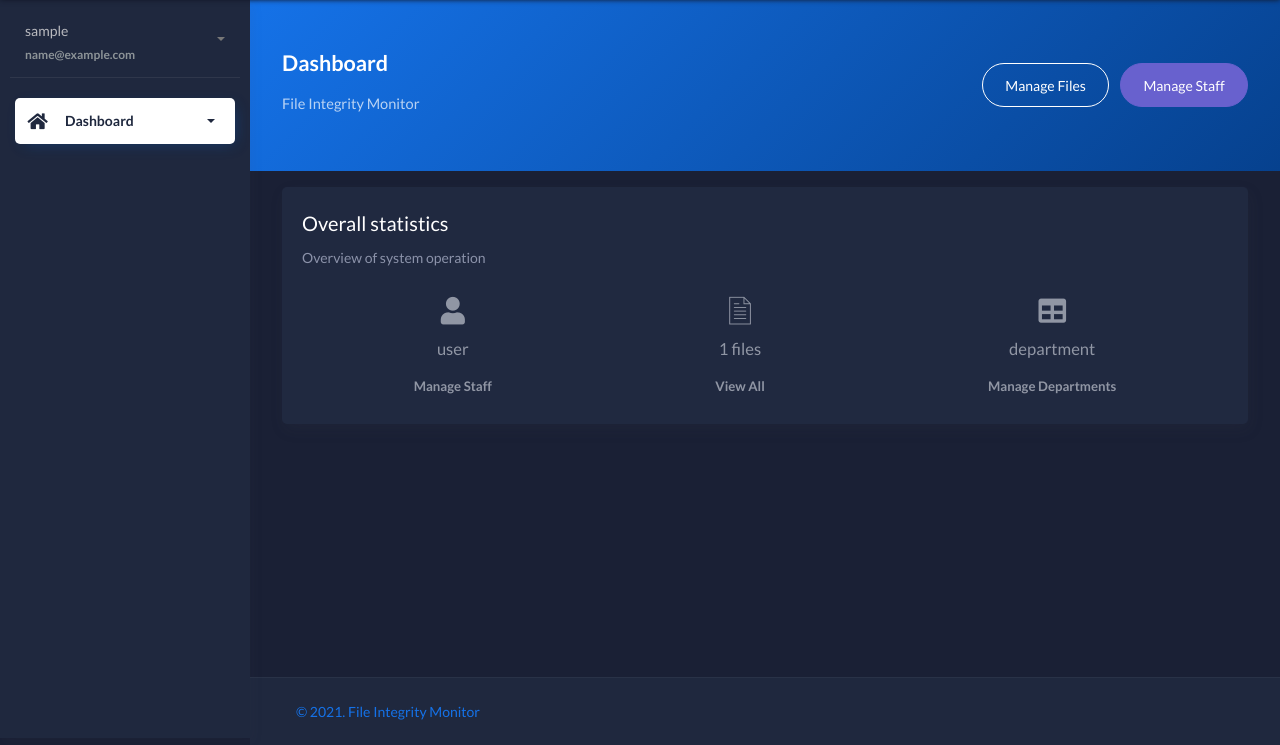
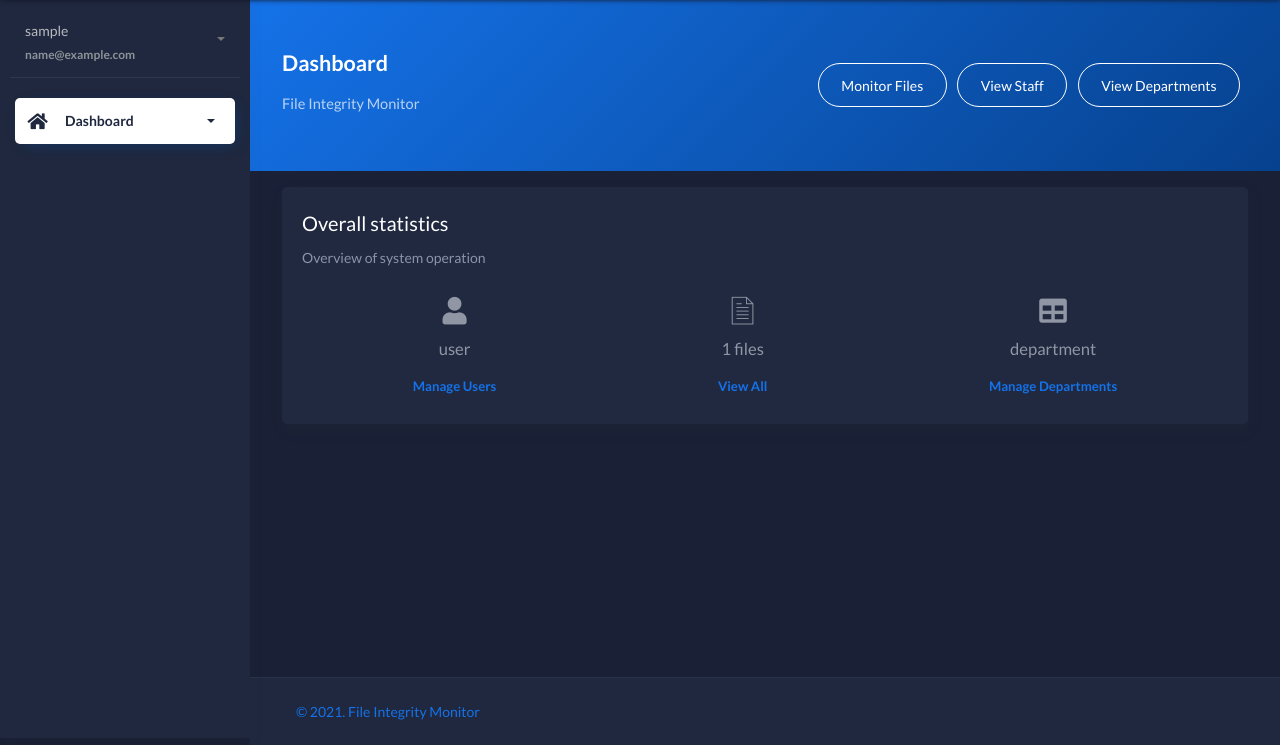
Before and after one commit to teenahg/file-integrity-monitor, a Django app: page / in a window 1280 px wide. Shown: the part 62-807 px from the top of the page. Run offline with Django 3.2, Linux system fonts and the light colour scheme; a user stored in the database is signed in; tables that the repository leaves empty hold one stand-in row (values such as "Sample post"); some libraries are stand-ins or nearby versions.

Commit message:
Changed index.html(Dashboard), footer.html content

```diff
--- a/core/templates/includes/footer.html
+++ b/core/templates/includes/footer.html
@@ -5,7 +5,6 @@
 						<ul class="nav">
 							<li class="nav-item">
                                 <a class="nav-link"
-                                   target="_blank"
                                    href="">
 								   &copy; 2021. File Integrity Monitor
 								</a>
--- a/core/templates/index.html
+++ b/core/templates/index.html
@@ -16,8 +16,9 @@
 						<h5 class="text-white op-7 mb-2">File Integrity Monitor</h5>
 					</div>
 					<div class="ml-md-auto py-2 py-md-0">
-						<a href="{% url 'files' %}" class="btn btn-white btn-border btn-round mr-2">Manage Files</a>
-						<a href="#" class="btn btn-secondary btn-round">Manage Staff</a>
+						<a href="{% url 'files' %}" class="btn btn-white btn-border btn-round mr-2">Monitor Files</a>
+						<a href="" class="btn btn-white btn-border btn-round mr-2">View Staff</a>
+						<a href="" class="btn btn-white btn-border btn-round mr-2">View Departments</a>
 					</div>
 				</div>
 			</div>
@@ -46,7 +47,11 @@
 									</h4>
 									{% endif %}
 									{% endwith %}
-									<h6 class="fw-bold mt-3 mb-0">Manage Staff</h6>
+									<a href=""
+									style="text-decoration: none;"
+									>
+										<h6 class="fw-bold mt-3 mb-0">Manage Users</h6>
+									</a>
 								</div>
 								<div class="px-2 pb-2 pb-md-0 text-center">
 									<!-- <div id="circles-2"></div> -->
@@ -64,7 +69,11 @@
 									</h4>
 									{% endif %}
 									{% endwith %}
-									<h6 class="fw-bold mt-3 mb-0">View All</h6>
+									<a href="{% url 'files' %}"
+									style="text-decoration: none;"
+									>
+										<h6 class="fw-bold mt-3 mb-0">View All</h6>
+									</a>
 								</div>
 								<div class="px-2 pb-2 pb-md-0 text-center">
 									<!-- <div id="circles-3"></div> -->
@@ -82,7 +91,11 @@
 									</h4>
 									{% endif %}
 									{% endwith %}
-									<h6 class="fw-bold mt-3 mb-0">Manage Departments</h6>
+									<a href=""
+									style="text-decoration: none;"
+									>
+										<h6 class="fw-bold mt-3 mb-0">Manage Departments</h6>
+									</a>
 								</div>
 							</div>
 						</div>
```
